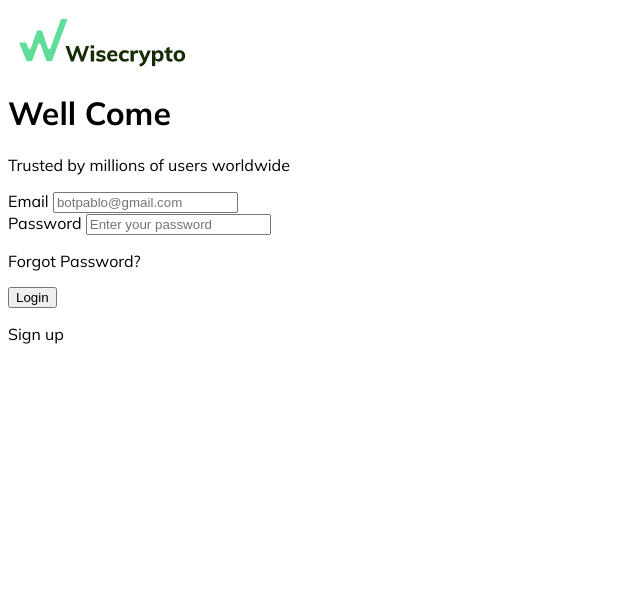
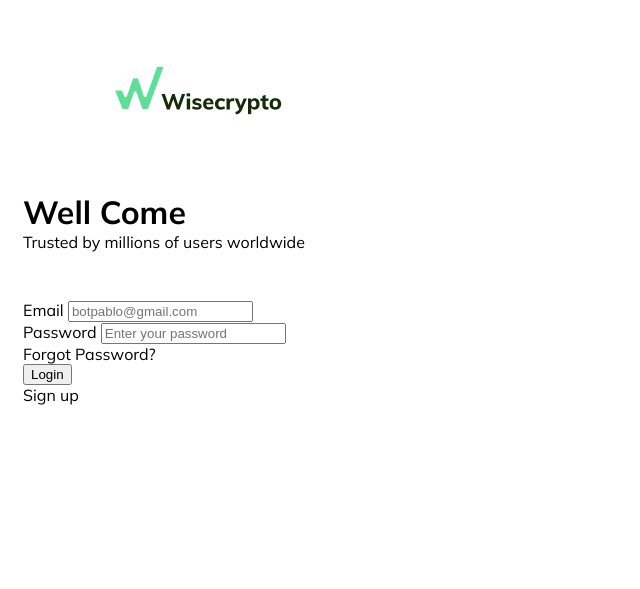
Before and after one commit to sascill/wisecrypto, a plain HTML site: page index.html in a window 1280 px wide. Shown: the whole page, without its empty margins (0-640 px from the left). Drawn offline with Linux system fonts and the light colour scheme.

Commit message:
CSS commit

```diff
--- a/index.css
+++ b/index.css
@@ -21,6 +21,10 @@
   --fs-700: 3.25rem;
 }
 
+html, p, h1 {
+  margin: 0
+}
+
 *,
 *::before,
 *::after {
@@ -32,3 +36,27 @@ body {
     font-weight: var(--fw-regular);
     font-size: var(--fs-300);
 }
+
+.member-container {
+  width: 375px;
+  height: 812px;
+
+  display: flex;
+  flex-direction: column;
+  align-items: center;
+  gap: 72px;
+  padding: 48, 15;
+}
+
+header {
+  padding-top: 48px;
+}
+
+main {
+  width: 345px;
+  height: 394px;
+
+  display: flex;
+  flex-direction: column;
+  gap: 48px;
+}
```
